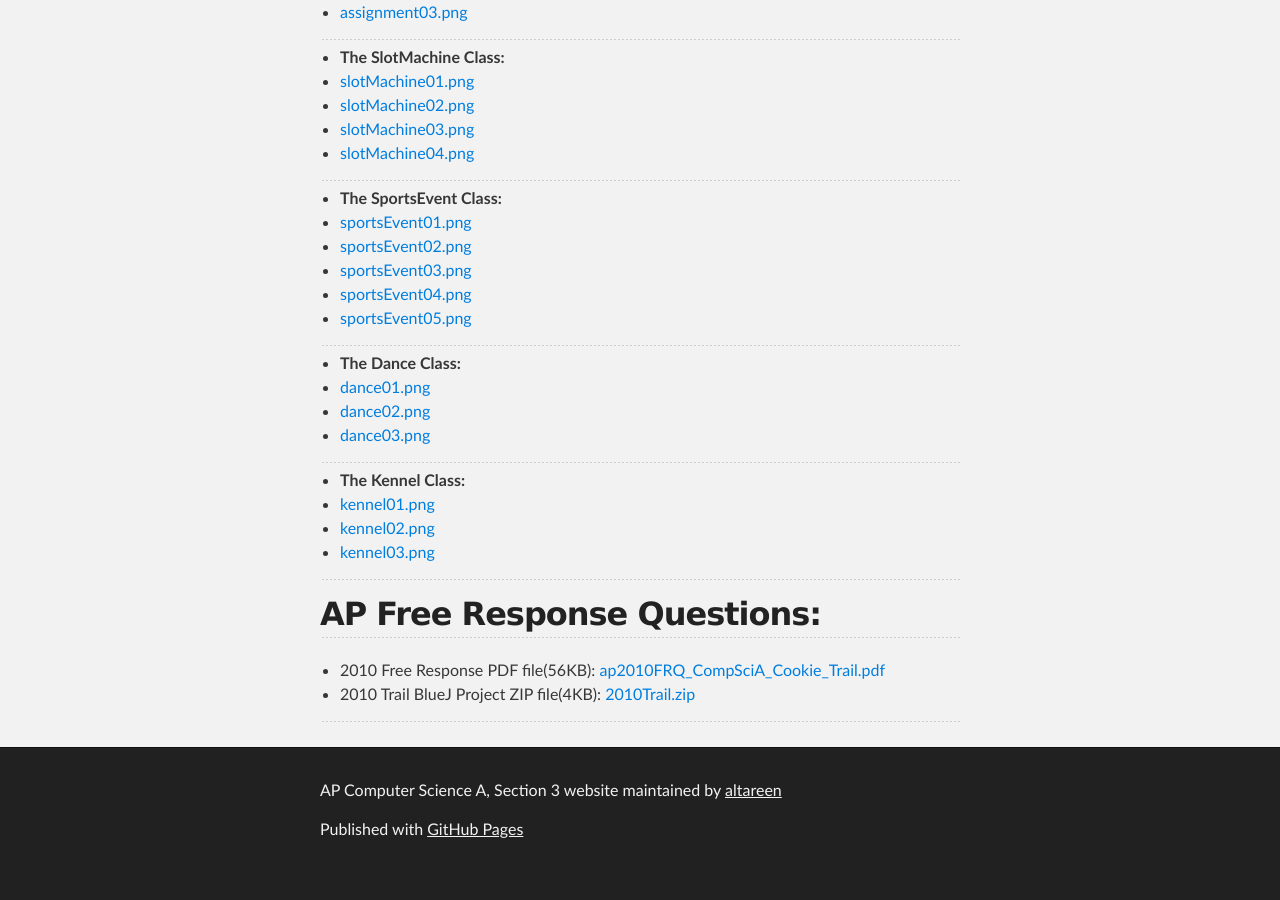
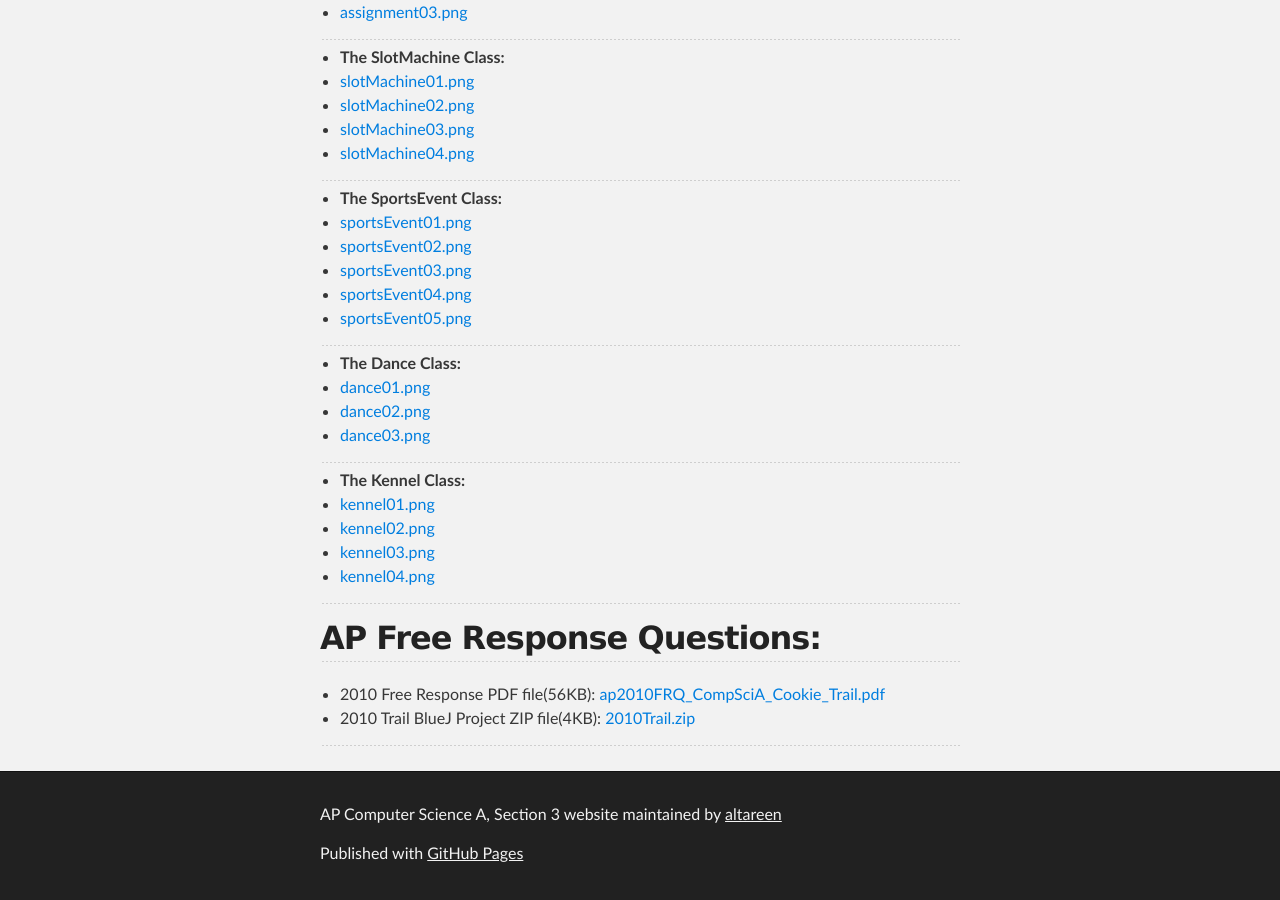
Before and after one commit to ynot1609/apcompsci3, a Jekyll site: the page built from frqs/index.md, in a window 1280 px wide and 900 px high, scrolled down 956 px. Built offline with Jekyll 4.4.1, drawn with Linux system fonts in a browser that asks for light colours; before the commit the page ends 1832 px from its top, so only the background shows below that.

Commit message:
Added k4

```diff
--- a/frqs/index.md
+++ b/frqs/index.md
@@ -65,6 +65,7 @@ title: Free Response Questions
 + [kennel01.png](/apcompsci3/assets/kennel01.png)
 + [kennel02.png](/apcompsci3/assets/kennel02.png)
 + [kennel03.png](/apcompsci3/assets/kennel03.png)
++ [kennel04.png](/apcompsci3/assets/kennel04.png)
 
 ---
 
```
